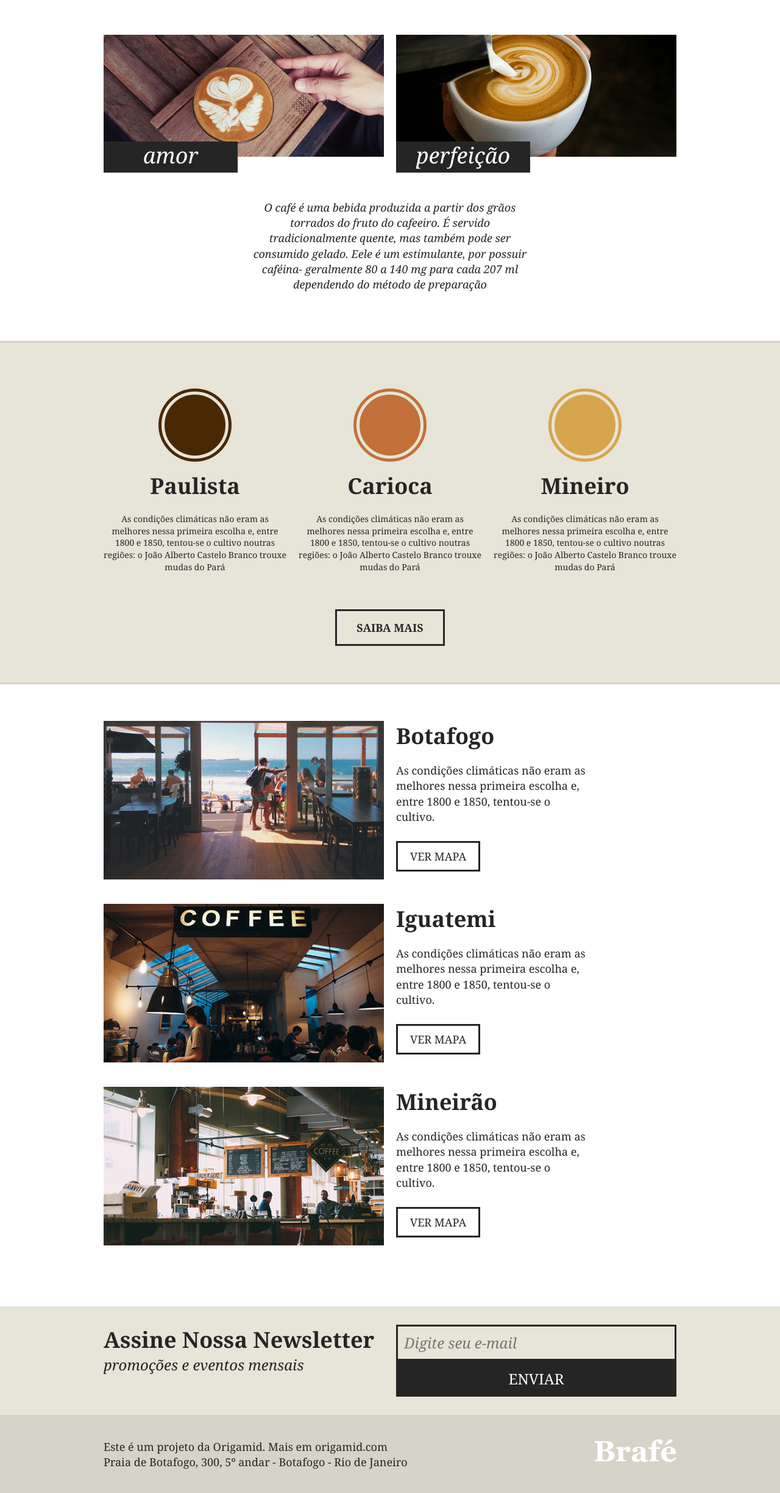
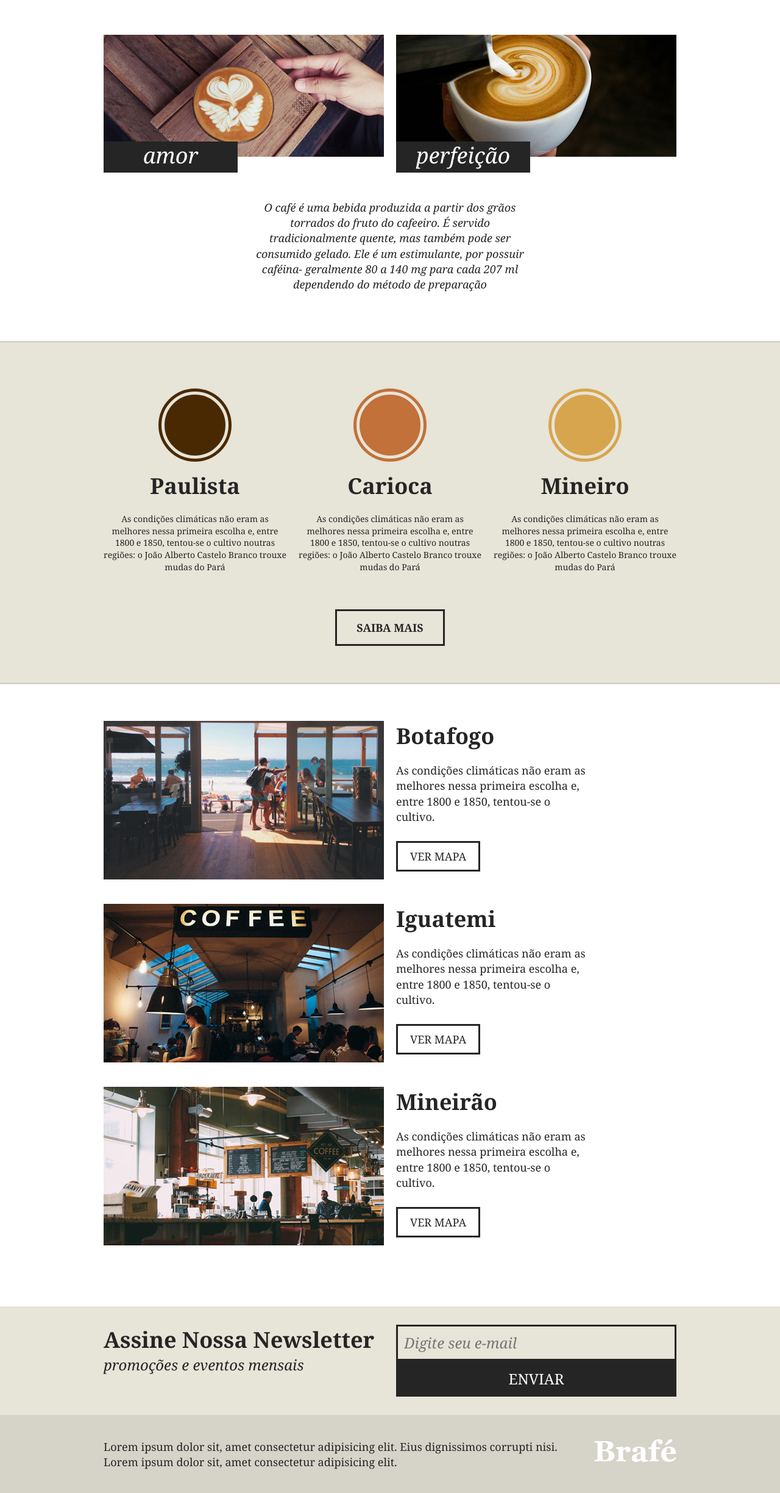
Before and after one commit to rjunio98/Brafe, a plain HTML site: page index.html in a window 1280 px wide. Shown: the part 662-3110 px from the top of the page at 61% size. Drawn offline with Linux system fonts and the light colour scheme.

Commit message:
alteração paragrafo

```diff
--- a/index.html
+++ b/index.html
@@ -43,7 +43,7 @@
 				<h3>perfeição</h3>
 			</div>
 		</div>
-		<p>O café é uma bebida produzida a partir dos grãos torrados do fruto do cafeeiro. É servido tradicionalmente quente, mas também pode ser consumido gelado. Eele é um estimulante, por possuir caféina- geralmente 80 a 140 mg para cada 207 ml dependendo do método de preparação</p>
+		<p>O café é uma bebida produzida a partir dos grãos torrados do fruto do cafeeiro. É servido tradicionalmente quente, mas também pode ser consumido gelado. Ele é um estimulante, por possuir caféina- geralmente 80 a 140 mg para cada 207 ml dependendo do método de preparação</p>
 	</section>
 
 	<section class="produtos">
@@ -116,7 +116,7 @@
 
 	<footer class="footer">
 		<div class="container">
-			<p>Este é um projeto da Origamid. Mais em origamid.com<br>Praia de Botafogo, 300, 5º andar - Botafogo - Rio de Janeiro</p>
+			<p>Lorem ipsum dolor sit, amet consectetur adipisicing elit. Eius dignissimos corrupti nisi.<br>Lorem ipsum dolor sit, amet consectetur adipisicing elit.</p>
 			<div class="footer-img">
 			<img src="src/img/brafe.png" alt="Brafé">
 			</div>
```
